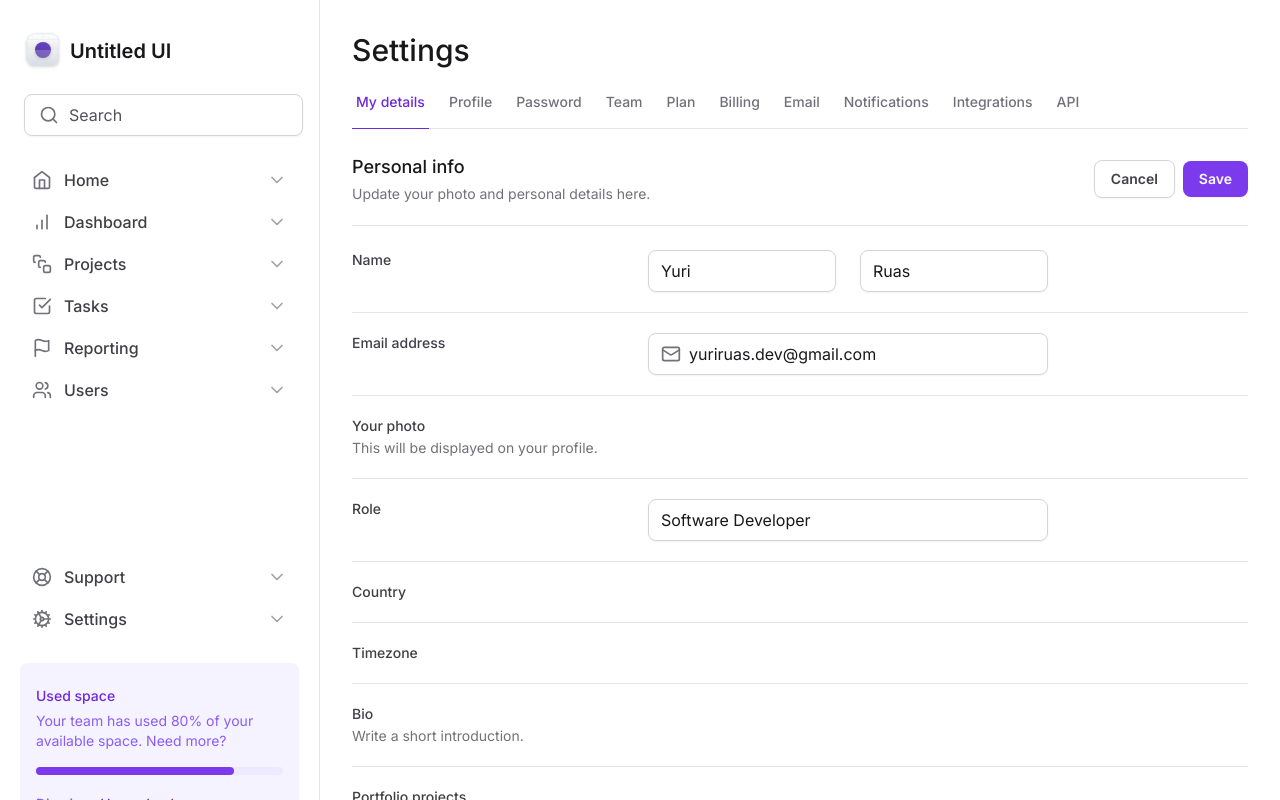
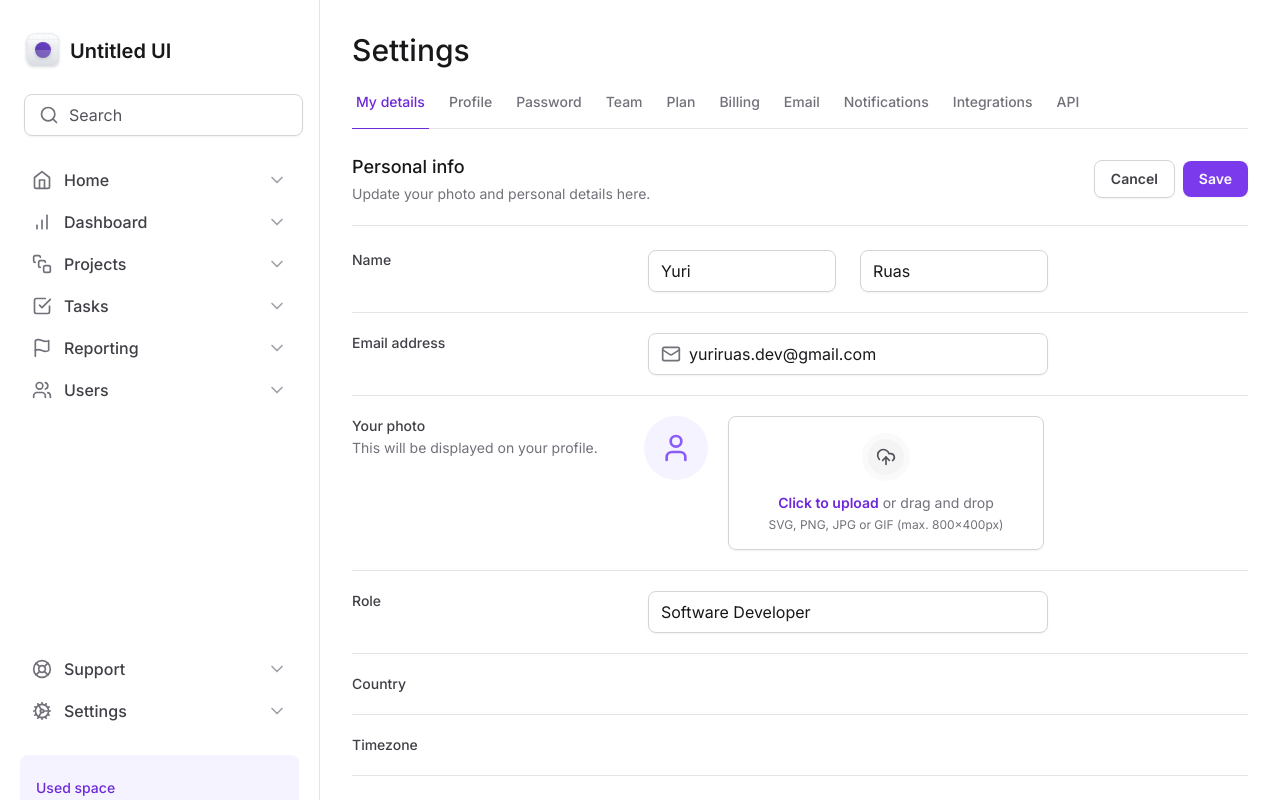
Before and after one commit to yuri-ruas/dominating-tailwindcss, a Next.js app: page / in a window 1280 px wide. Shown: the top 800 px of the page. Built offline with nearby package versions, Linux system fonts and the light colour scheme.

Commit message:
formulário: upload do avatar

```diff
--- a/src/app/page.tsx
+++ b/src/app/page.tsx
@@ -1,6 +1,6 @@
 import { SettingsTabs } from '@/components/SettingsTabs'
 import * as Input from '@/components/Input'
-import { Mail } from 'lucide-react'
+import { Mail, UploadCloud, User } from 'lucide-react'
 
 export default function Home() {
   return (
@@ -40,7 +40,7 @@
           id="settings"
           className="mt-6 flex w-full flex-col gap-5 divide-y divide-zinc-200"
         >
-          <div className="grid-cols-form grid gap-3">
+          <div className="grid grid-cols-form gap-3">
             <label
               htmlFor="firstName"
               className="text-sm font-medium text-zinc-700"
@@ -59,7 +59,7 @@
             </div>
           </div>
 
-          <div className="grid-cols-form grid gap-3 pt-5">
+          <div className="grid grid-cols-form gap-3 pt-5">
             <label
               htmlFor="email"
               className="text-sm font-medium text-zinc-700"
@@ -80,9 +80,9 @@
             </Input.Root>
           </div>
 
-          <div className="grid-cols-form grid gap-3 pt-5">
+          <div className="grid grid-cols-form gap-3 pt-5">
             <label
-              htmlFor="email"
+              htmlFor="photo"
               className="text-sm font-medium text-zinc-700"
             >
               Your photo
@@ -91,10 +91,38 @@
               </span>
             </label>
 
-            <div></div>
+            <div className="flex items-start gap-5">
+              <div className="flex h-16 w-16 items-center justify-center rounded-full bg-violet-50">
+                <User className="h-8 w-8 text-violet-500" />
+              </div>
+
+              <label
+                htmlFor="photo"
+                className="group flex flex-1 cursor-pointer flex-col items-center gap-3 rounded-lg border border-zinc-300 px-6 py-4 text-center text-zinc-500 shadow-sm hover:border-violet-200 hover:bg-violet-25 hover:text-violet-500"
+              >
+                <div className="rounded-full border-6 border-zinc-50 bg-zinc-100 p-2 group-hover:border-violet-50 group-hover:bg-violet-100">
+                  <UploadCloud className="h-5 w-5 text-zinc-600 group-hover:text-violet-600" />
+                </div>
+
+                <div className="flex flex-col items-center gap-1">
+                  <span className="text-sm">
+                    <span className="font-semibold text-violet-700">
+                      Click to upload
+                    </span>{' '}
+                    or drag and drop
+                  </span>
+
+                  <span className="text-xs">
+                    SVG, PNG, JPG or GIF (max. 800x400px)
+                  </span>
+                </div>
+              </label>
+
+              <input type="file" className="sr-only" id="photo" />
+            </div>
           </div>
 
-          <div className="grid-cols-form grid gap-3 pt-5">
+          <div className="grid grid-cols-form gap-3 pt-5">
             <label htmlFor="role" className="text-sm font-medium text-zinc-700">
               Role
             </label>
@@ -108,7 +136,7 @@
             </Input.Root>
           </div>
 
-          <div className="grid-cols-form grid gap-3 pt-5">
+          <div className="grid grid-cols-form gap-3 pt-5">
             <label
               htmlFor="country"
               className="text-sm font-medium text-zinc-700"
@@ -119,7 +147,7 @@
             <div></div>
           </div>
 
-          <div className="grid-cols-form grid gap-3 pt-5">
+          <div className="grid grid-cols-form gap-3 pt-5">
             <label
               htmlFor="timezone"
               className="text-sm font-medium text-zinc-700"
@@ -130,7 +158,7 @@
             <div></div>
           </div>
 
-          <div className="grid-cols-form grid gap-3 pt-5">
+          <div className="grid grid-cols-form gap-3 pt-5">
             <label htmlFor="bio" className="text-sm font-medium text-zinc-700">
               Bio
               <span className="mt-0.5 block text-sm font-normal text-zinc-500">
@@ -141,7 +169,7 @@
             <div></div>
           </div>
 
-          <div className="grid-cols-form grid gap-3 pt-5">
+          <div className="grid grid-cols-form gap-3 pt-5">
             <label
               htmlFor="projects"
               className="text-sm font-medium text-zinc-700"
--- a/src/components/Sidebar/Profile.tsx
+++ b/src/components/Sidebar/Profile.tsx
@@ -2,7 +2,7 @@
 
 export function Profile() {
   return (
-    <div className="grid-cols-profile grid items-center gap-3">
+    <div className="grid grid-cols-profile items-center gap-3">
       <img
         src="https://github.com/yuri-ruas.png"
         alt=""
--- a/tailwind.config.ts
+++ b/tailwind.config.ts
@@ -10,6 +10,16 @@
         form: 'minmax(7.5rem, 17.5rem) minmax(25rem, 1fr) minmax(0, 15rem)',
       },
 
+      borderWidth: {
+        6: '6px',
+      },
+
+      colors: {
+        violet: {
+          25: '#fcfaff',
+        },
+      },
+
       maxWidth: {
         app: '700px',
       },
```
